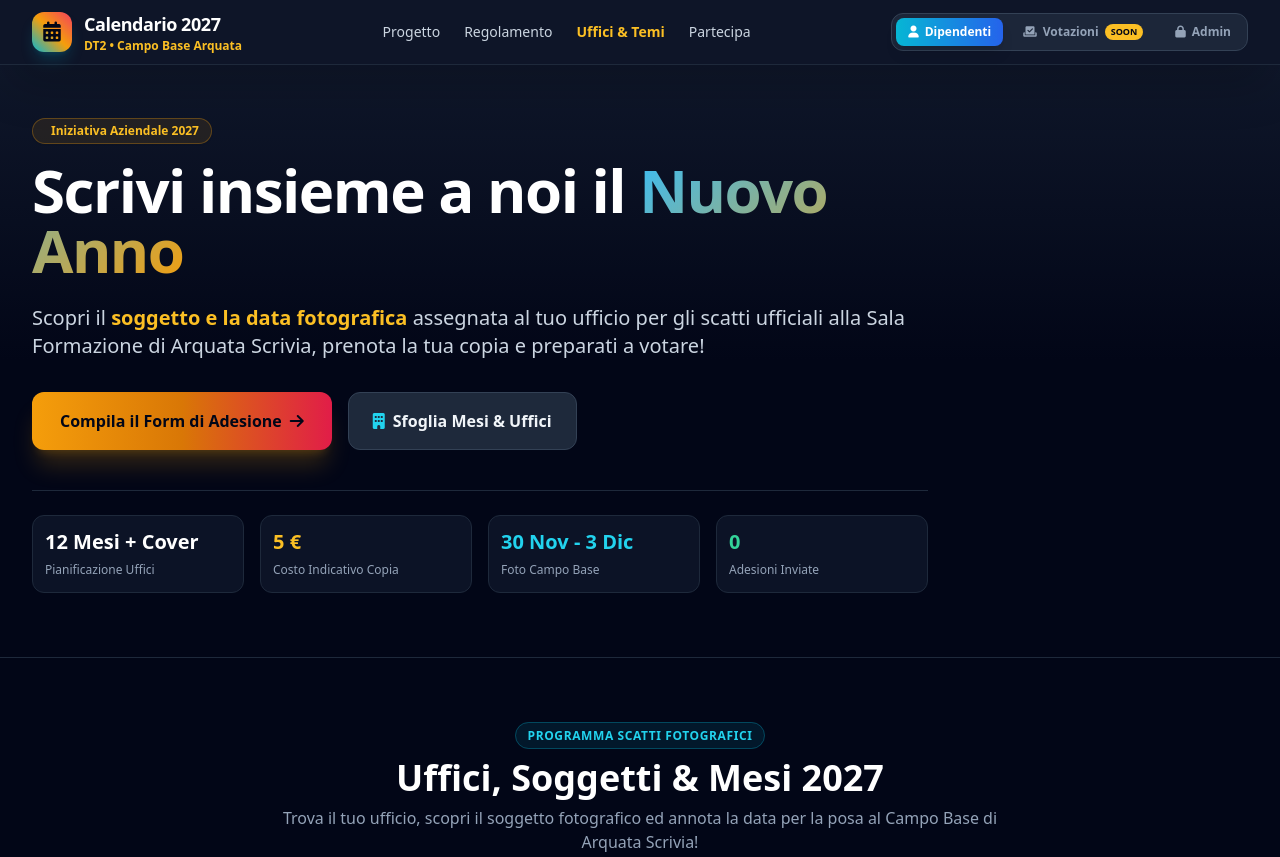
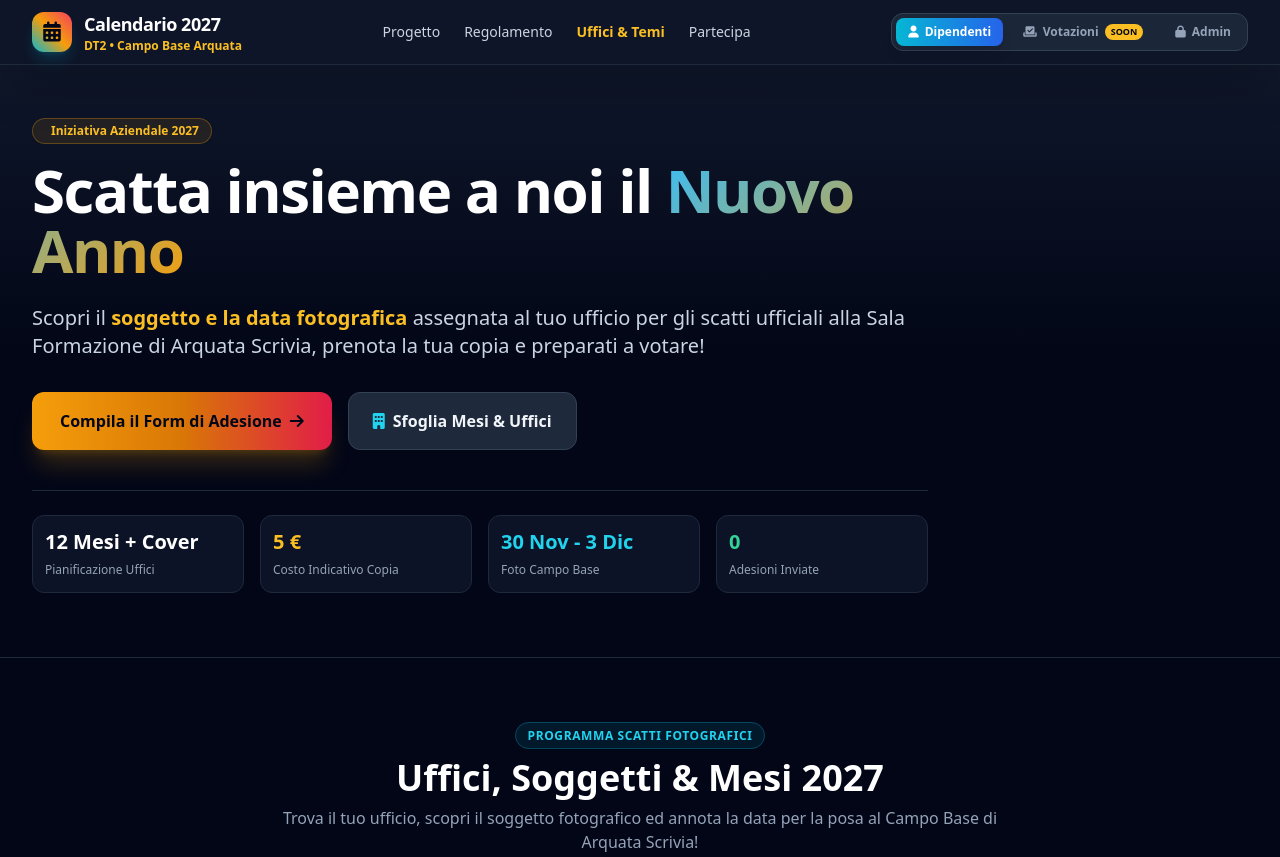
Before and after one commit to lbas8/DT2.calendario.2027, a plain HTML site: page index.html in a window 1280 px wide. Shown: the top 857 px of the page. Drawn offline with nearby package versions, Linux system fonts and the light colour scheme; no server answers.

Commit message:
Update index.html

```diff
--- a/index.html
+++ b/index.html
@@ -136,7 +136,7 @@
               <i class="fa-solid fa-sparkles mr-1.5"></i> Iniziativa Aziendale 2027
             </span>
             <h1 class="text-4xl sm:text-5xl lg:text-6xl font-black text-white tracking-tight leading-tight mb-6">
-              Scrivi insieme a noi il <span class="gradient-text">Nuovo Anno</span>
+              Scatta insieme a noi il <span class="gradient-text">Nuovo Anno</span>
             </h1>
             <p class="text-lg sm:text-xl text-slate-300 mb-8 leading-relaxed">
               Scopri il <strong class="text-amber-400">soggetto e la data fotografica</strong> assegnata al tuo ufficio per gli scatti ufficiali alla Sala Formazione di Arquata Scrivia, prenota la tua copia e preparati a votare!
@@ -758,7 +758,7 @@
         showPasswordModal: false,
         isAdminAuthenticated: false,
         enteredPassword: '',
-        adminPassword: 'admin2027',
+        adminPassword: 'Ungiornoinmenoallastella',
         adminSearch: '',
         adminFilterOffice: '',
         lastSubmission: null,
```
